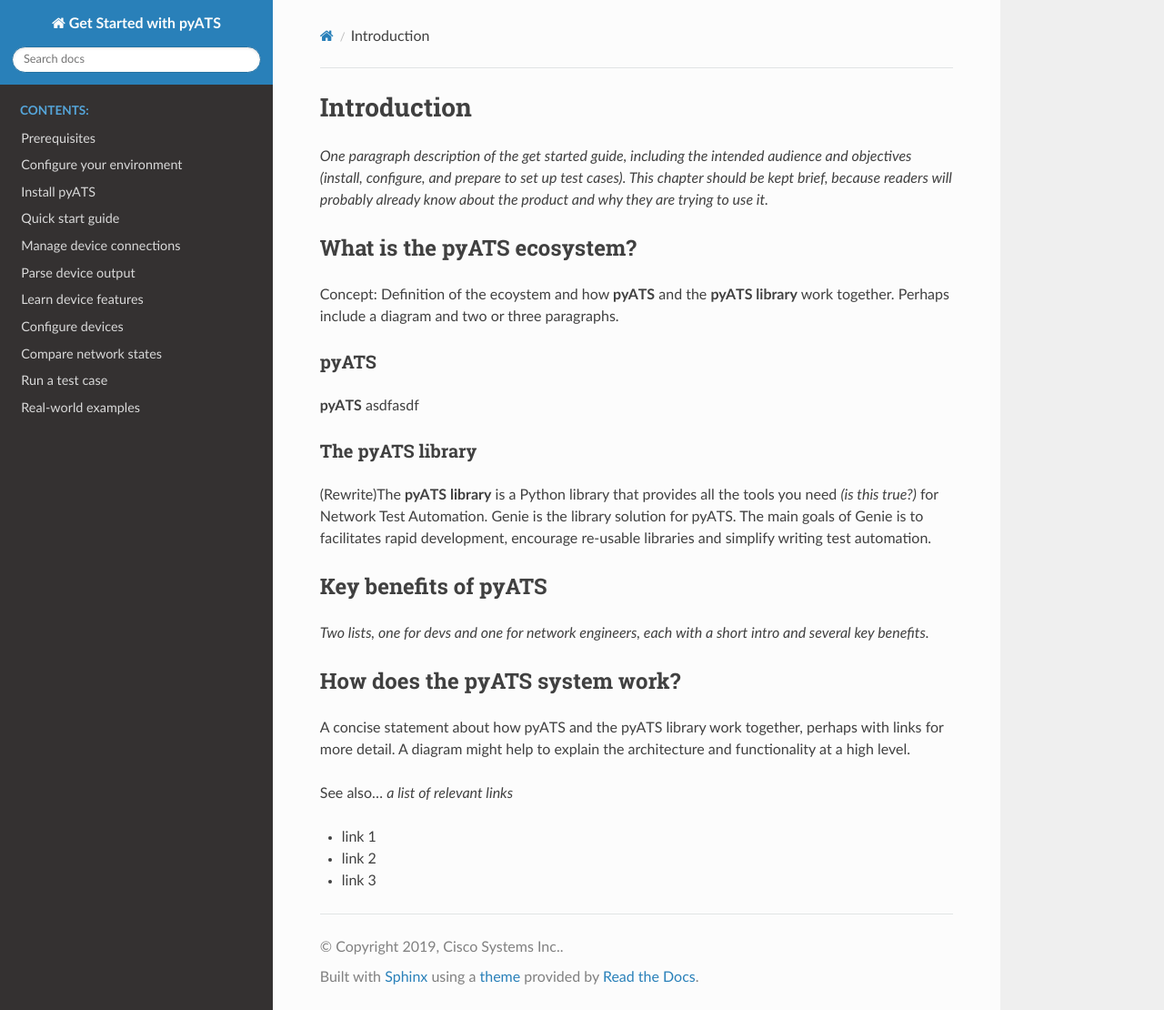
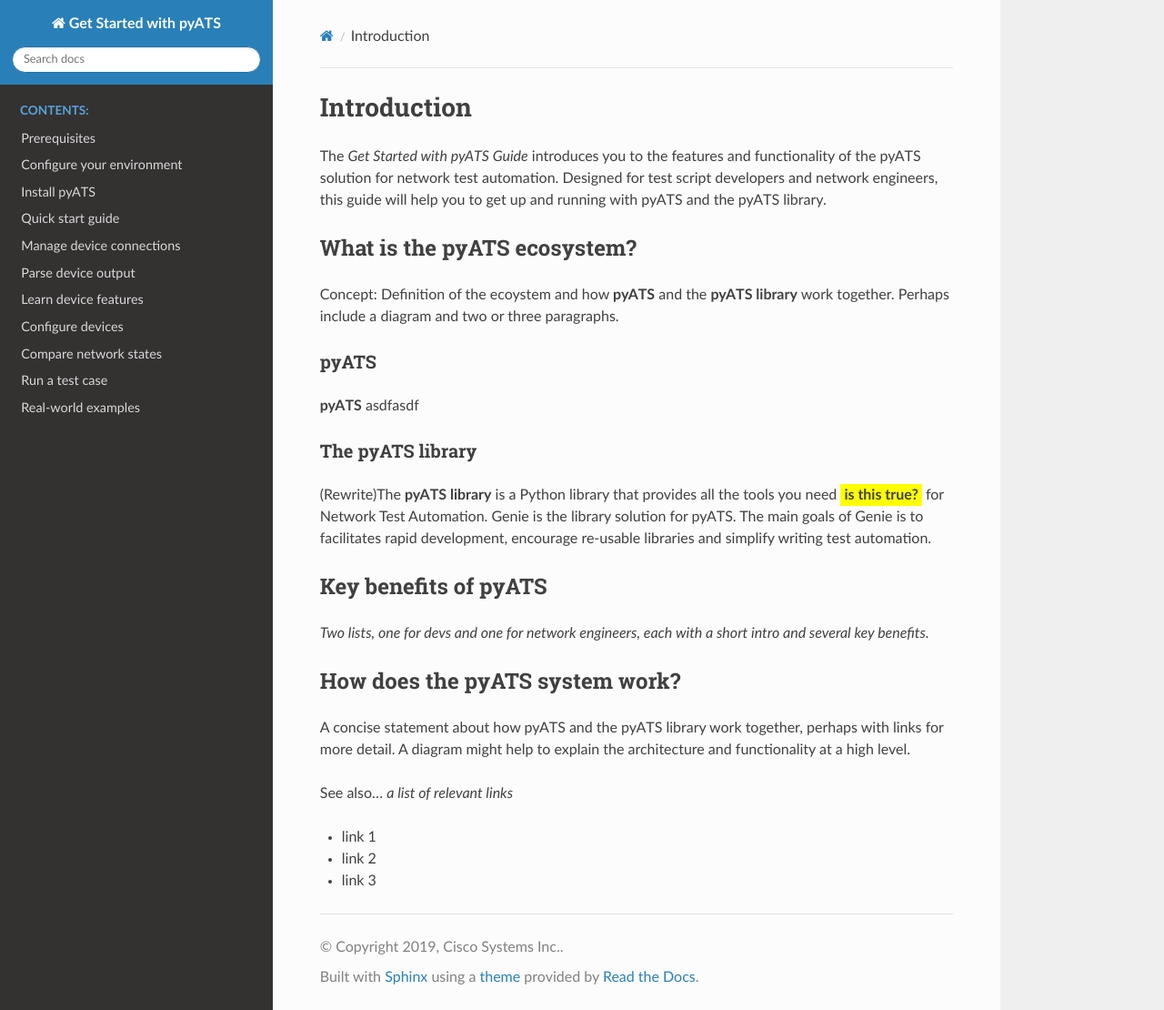
Before and after one commit to CiscoTestAutomation/getting-started, a Sphinx documentation site: the page built from source/Intro/Introduction.rst, in a window 1280 px wide and 1110 px high. Shown: the whole window at 91% size. Built offline with Sphinx 7.4.7 and the Read the Docs theme 2.0.0, drawn with Linux system fonts in a browser that asks for light colours; pages that are not in the unit, such as notebooks, are missing from menus.

Commit message:
Added to the rst_prolog in the conf.py file to set up highlighting for inline review questions.

```diff
--- a/source/Intro/Introduction.rst
+++ b/source/Intro/Introduction.rst
@@ -1,7 +1,7 @@
 Introduction
 =============================
 
-*One paragraph description of the get started guide, including the intended audience and objectives (install, configure, and prepare to set up test cases). This chapter should be kept brief, because readers will probably already know about the product and why they are trying to use it.*
+The |getstartedguide| introduces you to the features and functionality of the |pyATS| solution for network test automation. Designed for test script developers and network engineers, this guide will help you to get up and running with |pyATS| and the |library|.
 
 What is the |pyATS| ecosystem?
 -------------------------------------
--- a/source/conf.py
+++ b/source/conf.py
@@ -58,4 +58,12 @@
 .. |librarybold| replace:: **pyATS library**
 .. |geniecmd| replace:: genie
 .. |genieprfx| replace:: genie
+.. |getstartedguide| replace:: *Get Started with pyATS Guide*
+
+.. raw:: html
+
+    <style> .question {background-color: yellow; font-weight:bold; padding: .25em;} </style>
+
+.. role:: question
+
 """
```
Also changed, not shown: other parts of source/Intro/Introduction.rst (+3 -1 lines).
